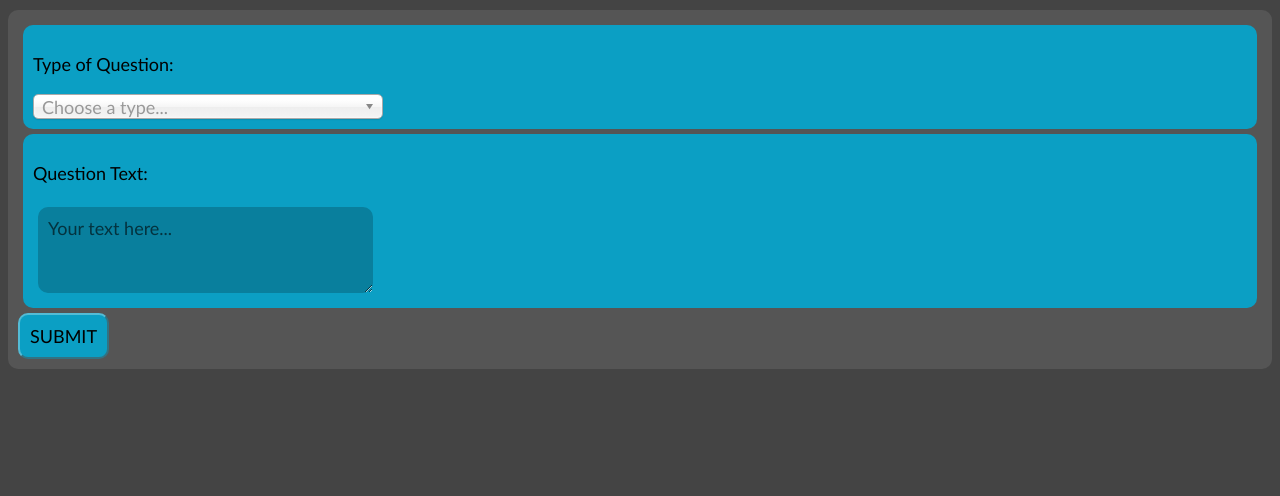
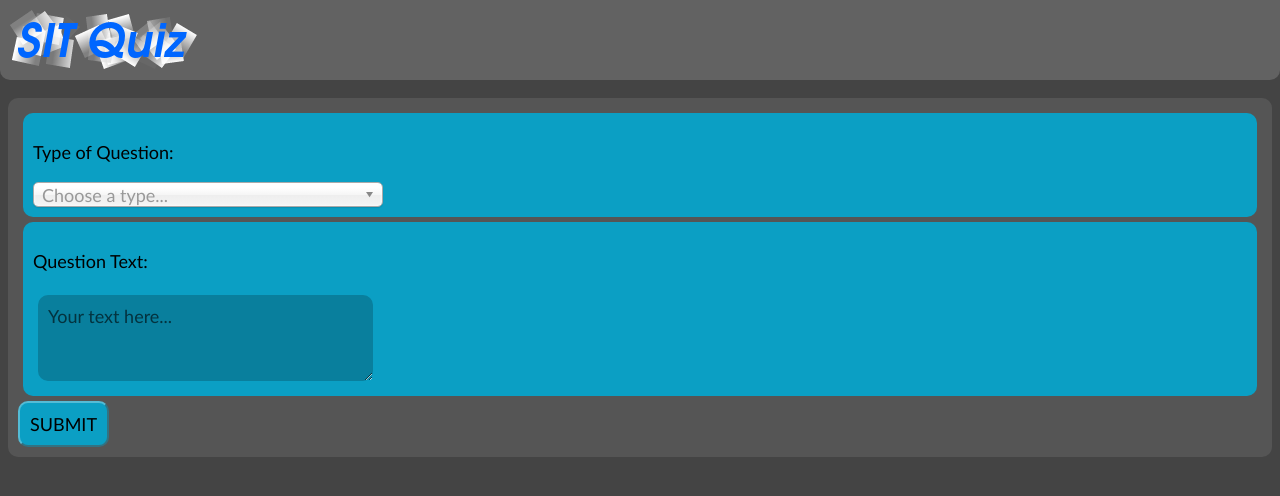
Before and after one commit to gaycodegal/QuizEngine, a plain HTML site: page FrontEndCreator/index.html in a window 1280 px wide. Drawn offline with Linux system fonts and the light colour scheme; files whose address does not match are found by name.

Commit message:
Now with Title

```diff
--- a/FrontEndCreator/index.html
+++ b/FrontEndCreator/index.html
@@ -11,8 +11,15 @@
 
   </head>
   <body>
+    <div id="top_bar">
+      <img src="title_logo.png"/>
+    </div>
+        <div id="top_bar_fill">
+    </div>
 
-    <div id="quiz"></div>
+
+
+
 
 
 
```
